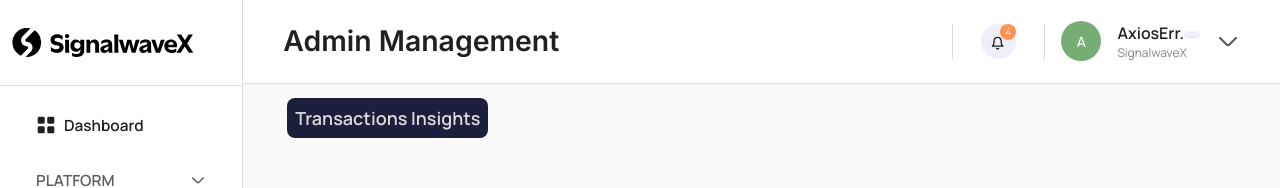
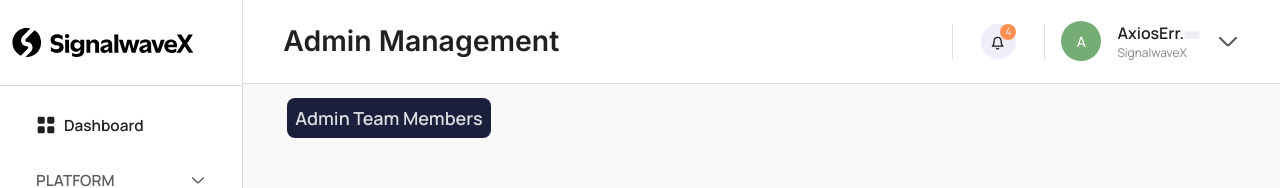
Before and after one commit to Tommymarvel/signal-admin, a Next.js app: page /adminManagement in a window 1280 px wide. Shown: the top 188 px of the page. Built offline with nearby package versions, Linux system fonts and the light colour scheme; no server answers.

Commit message:
copy update

```diff
--- a/app/(main)/adminManagement/page.tsx
+++ b/app/(main)/adminManagement/page.tsx
@@ -7,7 +7,7 @@ const page = () => {
     <div className="my-5 mx-11">
       <header className=' mb-8'>
         <Link href={'/transactions'} className='px-2 py-2 text-gray-100 font-man-rope bg-[#1B1F3B] rounded-lg font-semibold text-lg'>
-            Transactions Insights
+            Admin Team Members
         </Link>
       </header>
       <main className='h-full'>
```
